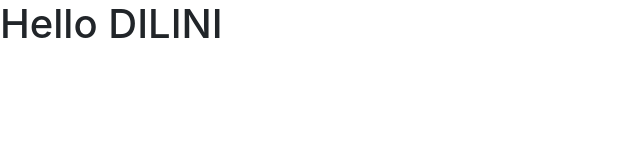
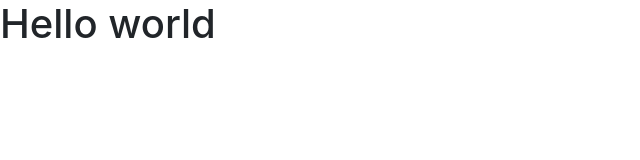
Before and after one commit to dilini1995s/bootsrap, a plain HTML site: page q1.html in a window 1280 px wide. Shown: the whole page, without its empty margins (0-640 px from the left). Drawn offline with Linux system fonts and the light colour scheme.

Commit message:
hello world

```diff
--- a/q1.html
+++ b/q1.html
@@ -5,6 +5,6 @@
 	<link rel="stylesheet" href="css/bootstrap.css" >
 	</head>
 	<body>
-		<h1> Hello DILINI</h1>
+		<h1> Hello world</h1>
 	</body >
 </html>
```
